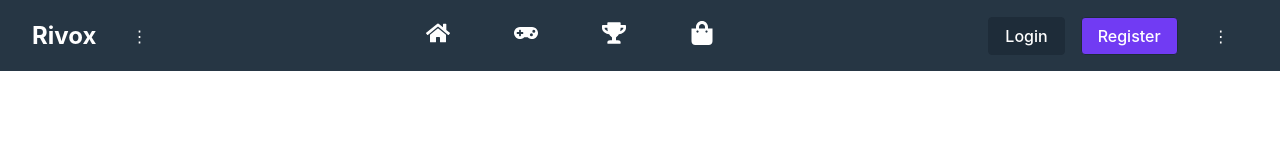
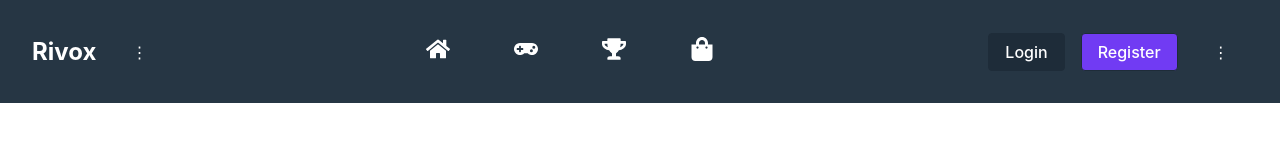
Before and after one commit to Darth-Idimmu/test_rivox_sketch, a React (Vite) app: page / in a window 1280 px wide. Shown: the top 160 px of the page. Built offline with nearby package versions, Linux system fonts and the light colour scheme.

Commit message:
hearder_fix

```diff
--- a/src/components/Header.css
+++ b/src/components/Header.css
@@ -3,7 +3,7 @@
     justify-content: space-between;
     align-items: center;
     background-color: #263644;
-    padding: 1rem 2rem;
+    padding: 2rem 2rem;
     color: white;
     width: 100%;
     box-sizing: border-box;
```
